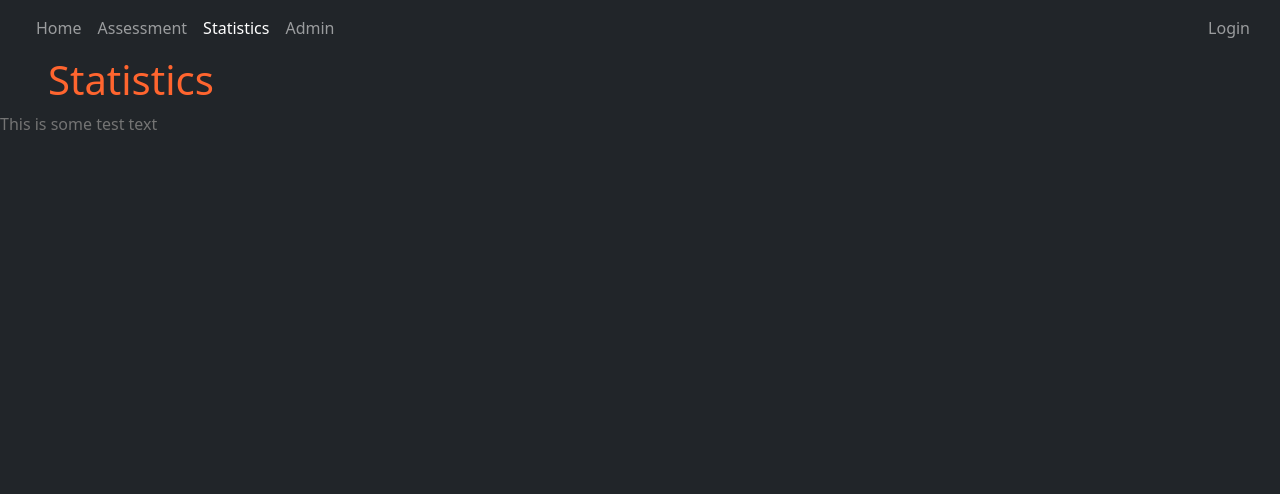
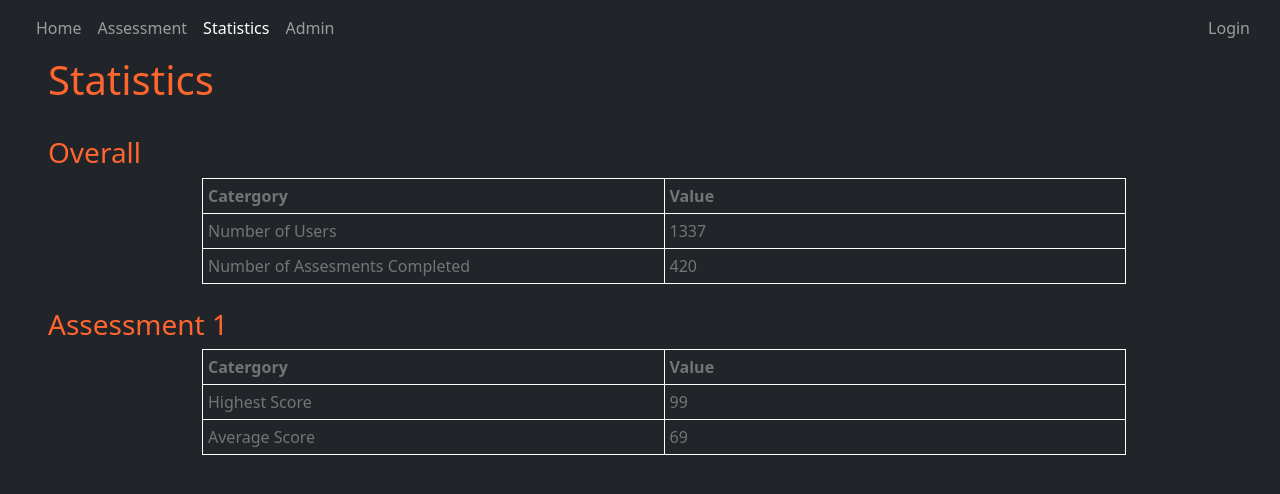
Before and after one commit to Extrosoph/Agile-Website-Developlment, a Flask app: page /statistics in a window 1280 px wide. Shown: the top 494 px of the page. Run offline with Flask 2, Linux system fonts and the light colour scheme; some libraries are stand-ins or nearby versions.

Commit message:
<added base table to statistics>

```diff
--- a/webapp/app/static/css/main.css
+++ b/webapp/app/static/css/main.css
@@ -4,7 +4,7 @@ body{
 .gen{
     margin-left:3em;
 }
-h1{
+h1, h2, h3{
     color:#ff652f;
 }
 
@@ -45,10 +45,6 @@ h1{
     top:50%;
     left:50%;
     transform: translate(-50%,-50%);
-}
-
-h2{
-    color:#ff652f;
 }
 
 .uBlock:hover, .sgBlock:hover{
@@ -101,6 +97,23 @@ p{
     padding:3em;
 }
 
+table, th, td{
+    border: 1px solid white;
+    border-collapse: collapse;
+}
+
+th,td{
+    text-align:left;
+    padding:5px;
+    color:#747474;
+    width:50%;
+}
+
+.tableClass{
+    border-spacing:5px;
+    margin:auto;
+    width:75%;
+}
 /*colors for later
 #14A76C Aqua-ish Green
 #61892F Forest Green
--- a/webapp/app/templates/base.html
+++ b/webapp/app/templates/base.html
@@ -22,9 +22,9 @@
     </div>
     <!-- add footer (do we need?)-->
     <!-- links in footer?-->
-    <footer>
+    <!-- <footer>
         <p>This is some test text</p>
-    </footer>
+    </footer> -->
     <script src="https://cdn.jsdelivr.net/npm/bootstrap@5.0.0-beta2/dist/js/bootstrap.bundle.min.js"
     integrity="sha384-b5kHyXgcpbZJO/tY9Ul7kGkf1S0CWuKcCD38l8YkeH8z8QjE0GmW1gYU5S9FOnJ0" crossorigin="anonymous">
     </script>
--- a/webapp/app/templates/statistics.html
+++ b/webapp/app/templates/statistics.html
@@ -4,7 +4,40 @@
 <link rel="stylesheet" type="text/css" href="{{ url_for('static', filename='css/statistic.css')}}">
 <div class = "gen">
     <h1>Statistics</h1>
+    <br>
+    <h3>Overall</h3>
+    <table class="tableClass">
+        <tr>
+            <th>Catergory</th>
+            <th>Value</th>
+        </tr>
+        <tr>
+            <td>Number of Users</td>
+            <td>1337</td><!--link to db-->
+        </tr>
+        <tr>
+            <td>Number of Assesments Completed</td>
+            <td>420</td><!--link to db-->
+        </tr>
+    </table>
+    <br>
+    <h3>Assessment 1</h3>
+    <table class="tableClass">
+        <tr>
+            <th>Catergory</th>
+            <th>Value</th>
+        </tr>
+        <tr>
+            <td>Highest Score</td>
+            <td>99</td><!--link to db-->
+        </tr>
+        <tr>
+            <td>Average Score</td>
+            <td>69</td><!--link to db-->
+        </tr>
+    </table>
 </div>
+<br>
 <!-- add table to take statistics from db -->
 <!-- number of users, number of assessments completed
 for assessments: highest score, average score -->
```
Also changed, not shown: webapp/app/templates/user.html (+14 -2 lines).
